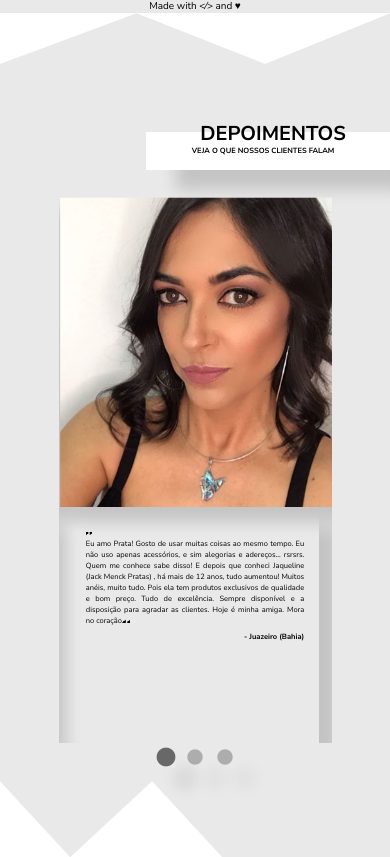
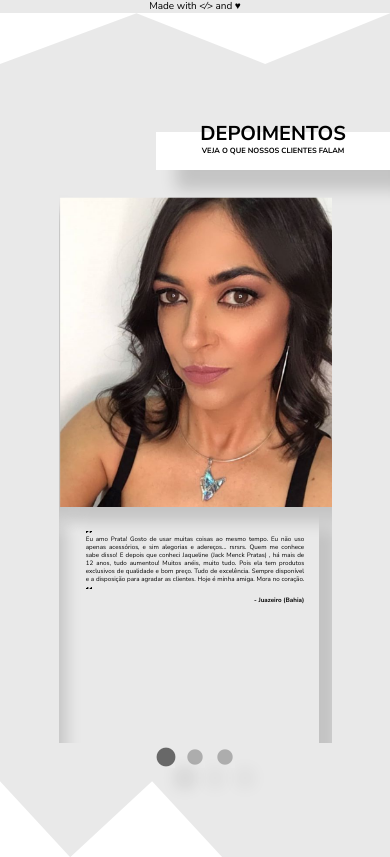
Before and after one commit to citi-onboarding/Pratas-onepage, a React (Create React App) app in the folder client/: page / in a window 390 px wide. Shown: the part 2178-3035 px from the top of the page. Built offline with nearby package versions, Linux system fonts and the light colour scheme; no server answers.

Commit message:
Testing Responsivity

```diff
--- a/client/src/components/Testimonials/Testimonials.css
+++ b/client/src/components/Testimonials/Testimonials.css
@@ -123,7 +123,7 @@ h5 {
     .carrossel-text {
         width: 80%;
         justify-content: flex-start;
-        font: 400 1.2rem Nunito Sans;
+        font: 400 1rem Nunito Sans;
         padding-top: 20px;
     }
     .testimonials-session-title {
@@ -137,7 +137,6 @@ h5 {
     .session-subtitle {
         height: 30%;
         font: 600 1.2rem Nunito Sans;
-        padding-right: 20px;
     }
     h4{
         display: none;
@@ -222,7 +221,7 @@ h5 {
 }
 
 .slick-prev {
-    left: -60px;
+    left: -42px;
     right: -60px;
 }
 
--- a/client/src/components/Testimonials/Testimonials.jsx
+++ b/client/src/components/Testimonials/Testimonials.jsx
@@ -40,7 +40,7 @@ function Testimonials() {
                                 Quem me conhece sabe disso! E depois que conheci Jaqueline (Jack Menck Pratas)
                                 , há mais de 12 anos, tudo aumentou! Muitos anéis, muito tudo. Pois ela tem produtos
                                 exclusivos de qualidade e bom preço. Tudo de excelência. Sempre disponível e a disposição
-                                para agradar as clientes. Hoje é minha amiga. Mora no coração.<img src={imgAspasD} alt="Aspas Direita"/></p>
+                                para agradar as clientes. Hoje é minha amiga. Mora no coração. <img src={imgAspasD} alt="Aspas Direita"/></p>
                                 <h5>- Juazeiro (Bahia)</h5>
                             </div>
                         </div>
```
